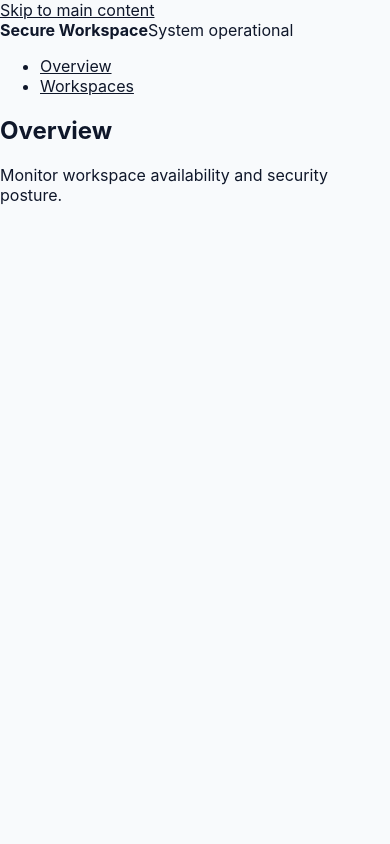
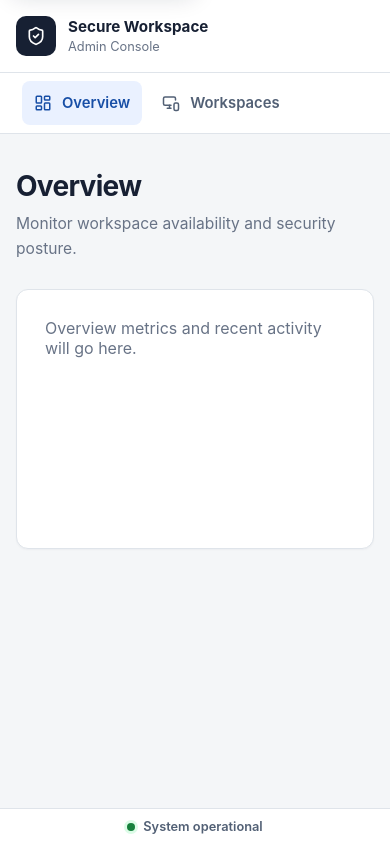
Before and after one commit to ian-ferrier/secure-workspace-admin-console, a React (Vite) app: page / in a window 390 px wide. Built offline with nearby package versions, Linux system fonts and the light colour scheme.

Commit message:
feat: add responsive accessible admin shell

```diff
--- a/src/components/layout/AppShell.tsx
+++ b/src/components/layout/AppShell.tsx
@@ -1,40 +1,87 @@
+import { LayoutDashboard, MonitorSmartphone, ShieldCheck } from 'lucide-react'
 import { NavLink, Outlet } from 'react-router-dom'
 
 const navItems = [
-  { to: '/', label: 'Overview' },
-  { to: '/workspaces', label: 'Workspaces' },
+  {
+    to: '/',
+    label: 'Overview',
+    icon: LayoutDashboard,
+  },
+  {
+    to: '/workspaces',
+    label: 'Workspaces',
+    icon: MonitorSmartphone,
+  },
 ]
 
 export function AppShell() {
   return (
-    <div>
-      <header>
-        <a href="#main-content">Skip to main content</a>
+    <div className="app-shell">
+      <a className="skip-link" href="#main-content">
+        Skip to main content
+      </a>
 
-        <div>
-          <strong>Secure Workspace</strong>
-          <span>System operational</span>
+      <header className="app-header">
+        <div className="brand">
+          <div className="brand-mark" aria-hidden="true">
+            <ShieldCheck size={20} />
+          </div>
+
+          <div>
+            <div className="brand-name">Secure Workspace</div>
+            <div className="brand-subtitle">Admin Console</div>
+          </div>
         </div>
       </header>
 
-      <div>
-        <aside aria-label="Primary navigation">
+      <div className="app-body">
+        <aside className="sidebar" aria-label="Primary navigation">
           <nav>
-            <ul>
-              {navItems.map((item) => (
-                <li key={item.to}>
-                  <NavLink to={item.to} end={item.to === '/'}>
-                    {item.label}
+            <ul className="nav-list">
+              {navItems.map(({ to, label, icon: Icon }) => (
+                <li key={to}>
+                  <NavLink
+                    to={to}
+                    end={to === '/'}
+                    className={({ isActive }) =>
+                      `nav-link${isActive ? ' nav-link-active' : ''}`
+                    }
+                  >
+                    <Icon size={18} aria-hidden="true" />
+                    <span>{label}</span>
                   </NavLink>
                 </li>
               ))}
             </ul>
           </nav>
+
+          <div className="sidebar-footer">
+            <div
+              className="sidebar-system-status"
+              aria-label="System status: operational"
+            >
+              <span className="status-dot" aria-hidden="true" />
+              <span>System operational</span>
+            </div>
+
+            <div className="sidebar-meta">
+              <span>Portfolio demonstration</span>
+              <span>Fictional data only</span>
+            </div>
+          </div>
         </aside>
 
-        <main id="main-content" tabIndex={-1}>
+        <main id="main-content" className="main-content" tabIndex={-1}>
           <Outlet />
         </main>
+      </div>
+
+      <div
+        className="mobile-system-status"
+        aria-label="System status: operational"
+      >
+        <span className="status-dot" aria-hidden="true" />
+        <span>System operational</span>
       </div>
     </div>
   )
--- a/src/index.css
+++ b/src/index.css
@@ -1,26 +1,331 @@
+:root {
+  font-family:
+    Inter, ui-sans-serif, system-ui, -apple-system, BlinkMacSystemFont,
+    "Segoe UI", sans-serif;
+  color: #172033;
+  background: #f4f6f8;
+  font-synthesis: none;
+  text-rendering: optimizeLegibility;
+}
+
 * {
   box-sizing: border-box;
 }
 
 html {
-  font-family:
-    Inter, ui-sans-serif, system-ui, -apple-system, BlinkMacSystemFont,
-    "Segoe UI", sans-serif;
+  min-width: 320px;
+  background: #f4f6f8;
 }
 
 body {
   margin: 0;
   min-width: 320px;
-  background: #f8fafc;
-  color: #0f172a;
+  min-height: 100vh;
 }
 
 button,
 input,
-select {
+select,
+textarea {
   font: inherit;
 }
 
 a {
   color: inherit;
 }
+
+button,
+a,
+input,
+select {
+  outline-offset: 3px;
+}
+
+:focus-visible {
+  outline: 3px solid #2563eb;
+}
+
+#root {
+  min-height: 100vh;
+}
+
+.app-shell {
+  min-height: 100vh;
+}
+
+.skip-link {
+  position: fixed;
+  top: 12px;
+  left: 12px;
+  z-index: 100;
+  padding: 10px 14px;
+  border-radius: 8px;
+  background: #ffffff;
+  color: #172033;
+  box-shadow: 0 8px 24px rgb(15 23 42 / 16%);
+  transform: translateY(-160%);
+  transition: transform 120ms ease;
+}
+
+.skip-link:focus {
+  transform: translateY(0);
+}
+
+.app-header {
+  position: sticky;
+  top: 0;
+  z-index: 20;
+  display: flex;
+  min-height: 72px;
+  align-items: center;
+  justify-content: space-between;
+  gap: 24px;
+  padding: 12px 24px;
+  border-bottom: 1px solid #dfe4ea;
+  background: rgb(255 255 255 / 96%);
+  backdrop-filter: blur(10px);
+}
+
+.brand {
+  display: flex;
+  align-items: center;
+  gap: 12px;
+}
+
+.brand-mark {
+  display: grid;
+  width: 40px;
+  height: 40px;
+  place-items: center;
+  border-radius: 10px;
+  background: #172033;
+  color: #ffffff;
+}
+
+.brand-name {
+  font-size: 0.95rem;
+  font-weight: 700;
+  line-height: 1.2;
+}
+
+.brand-subtitle {
+  margin-top: 2px;
+  color: #687386;
+  font-size: 0.8rem;
+}
+
+.system-status {
+  display: inline-flex;
+  align-items: center;
+  gap: 8px;
+  color: #445065;
+  font-size: 0.875rem;
+  font-weight: 600;
+}
+
+.status-dot {
+  width: 8px;
+  height: 8px;
+  border-radius: 999px;
+  background: #16803c;
+  box-shadow: 0 0 0 3px #dcfce7;
+}
+
+.app-body {
+  display: grid;
+  min-height: calc(100vh - 72px);
+  grid-template-columns: 240px minmax(0, 1fr);
+}
+
+.sidebar {
+  position: sticky;
+  top: 72px;
+  display: flex;
+  height: calc(100vh - 72px);
+  flex-direction: column;
+  justify-content: space-between;
+  padding: 24px 16px;
+  border-right: 1px solid #dfe4ea;
+  background: #ffffff;
+}
+
+.nav-list {
+  display: grid;
+  gap: 6px;
+  margin: 0;
+  padding: 0;
+  list-style: none;
+}
+
+.nav-link {
+  display: flex;
+  align-items: center;
+  gap: 10px;
+  min-height: 44px;
+  padding: 10px 12px;
+  border-radius: 8px;
+  color: #526075;
+  font-size: 0.925rem;
+  font-weight: 600;
+  text-decoration: none;
+}
+
+.nav-link:hover {
+  background: #f3f5f7;
+  color: #172033;
+}
+
+.nav-link-active {
+  background: #eaf1ff;
+  color: #174ea6;
+}
+
+.sidebar-footer {
+  display: grid;
+  gap: 12px;
+  padding: 12px;
+  color: #7a8495;
+  font-size: 0.8rem;
+  line-height: 1.4;
+}
+
+.sidebar-system-status {
+  display: flex;
+  align-items: center;
+  gap: 8px;
+  color: #526075;
+  font-weight: 600;
+}
+
+.sidebar-meta {
+  display: grid;
+  gap: 2px;
+  font-size: 0.75rem;
+}
+
+.main-content {
+  width: 100%;
+  max-width: 1440px;
+  padding: 36px 40px 64px;
+}
+
+.page-header {
+  margin-bottom: 28px;
+}
+
+.page-header h1 {
+  margin: 0;
+  color: #172033;
+  font-size: clamp(1.75rem, 2vw, 2.25rem);
+  line-height: 1.2;
+  letter-spacing: -0.025em;
+}
+
+.page-header p {
+  max-width: 720px;
+  margin: 8px 0 0;
+  color: #687386;
+  font-size: 0.975rem;
+  line-height: 1.6;
+}
+
+.placeholder-panel {
+  min-height: 260px;
+  padding: 28px;
+  border: 1px solid #dfe4ea;
+  border-radius: 12px;
+  background: #ffffff;
+  box-shadow: 0 1px 2px rgb(15 23 42 / 4%);
+}
+
+.placeholder-panel p {
+  margin: 0;
+  color: #687386;
+}
+
+.mobile-system-status {
+  display: none;
+}
+
+@media (max-width: 760px) {
+  .app-header {
+    position: static;
+    min-height: auto;
+    align-items: flex-start;
+    padding: 16px;
+  }
+
+  .system-status {
+    font-size: 0.8rem;
+  }
+
+  .app-body {
+    display: block;
+    min-height: 0;
+  }
+
+  .sidebar {
+    position: static;
+    display: block;
+    width: 100%;
+    height: auto;
+    padding: 8px 16px;
+    border-right: 0;
+    border-bottom: 1px solid #dfe4ea;
+  }
+
+  .nav-list {
+    display: flex;
+    gap: 8px;
+    overflow-x: auto;
+    padding-inline: 6px;
+  }
+
+  .nav-link {
+    white-space: nowrap;
+  }
+
+  .sidebar-footer {
+    display: none;
+  }
+
+  .mobile-system-status {
+    position: fixed;
+    right: 0;
+    bottom: 0;
+    left: 0;
+    z-index: 30;
+
+    display: flex;
+    align-items: center;
+    justify-content: center;
+    gap: 8px;
+
+    min-height: 36px;
+    padding: 8px 16px;
+
+    border-top: 1px solid #dfe4ea;
+    background: rgb(255 255 255 / 96%);
+    color: #526075;
+
+    font-size: 0.8rem;
+    font-weight: 600;
+
+    backdrop-filter: blur(10px);
+  }
+
+  .main-content {
+    padding-bottom: 72px;
+  }
+}
+
+@media (max-width: 520px) {
+  .app-header {
+    flex-direction: column;
+    gap: 12px;
+  }
+
+  .main-content {
+    padding-inline: 16px;
+  }
+}
--- a/src/pages/OverviewPage.tsx
+++ b/src/pages/OverviewPage.tsx
@@ -1,8 +1,14 @@
 export function OverviewPage() {
   return (
     <section>
-      <h1>Overview</h1>
-      <p>Monitor workspace availability and security posture.</p>
+      <header className="page-header">
+        <h1>Overview</h1>
+        <p>Monitor workspace availability and security posture.</p>
+      </header>
+
+      <div className="placeholder-panel">
+        <p>Overview metrics and recent activity will go here.</p>
+      </div>
     </section>
   )
 }
--- a/src/pages/WorkspaceDetailPage.tsx
+++ b/src/pages/WorkspaceDetailPage.tsx
@@ -5,8 +5,14 @@
 
   return (
     <section>
-      <h1>Workspace Detail</h1>
-      <p>Workspace ID: {workspaceId}</p>
+      <header className="page-header">
+        <h1>Workspace Detail</h1>
+        <p>Review connection state, policy posture, and recent activity.</p>
+      </header>
+
+      <div className="placeholder-panel">
+        <p>Workspace ID: {workspaceId}</p>
+      </div>
     </section>
   )
 }
--- a/src/pages/WorkspacesPage.tsx
+++ b/src/pages/WorkspacesPage.tsx
@@ -1,8 +1,14 @@
 export function WorkspacesPage() {
   return (
     <section>
-      <h1>Workspaces</h1>
-      <p>Manage secure workspace status and policy compliance.</p>
+      <header className="page-header">
+        <h1>Workspaces</h1>
+        <p>Manage secure workspace status and policy compliance.</p>
+      </header>
+
+      <div className="placeholder-panel">
+        <p>Workspace search, filters, and management table will go here.</p>
+      </div>
     </section>
   )
 }
```
